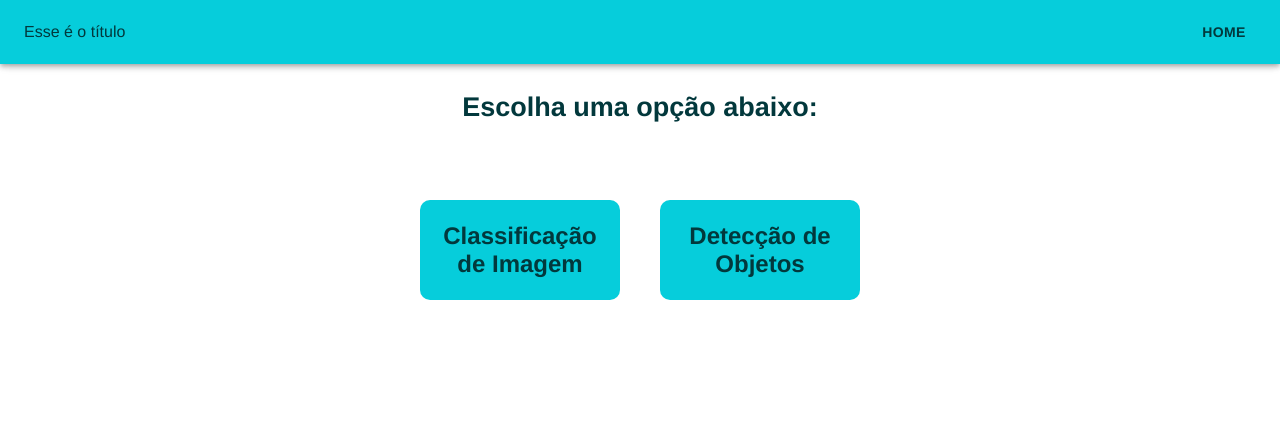
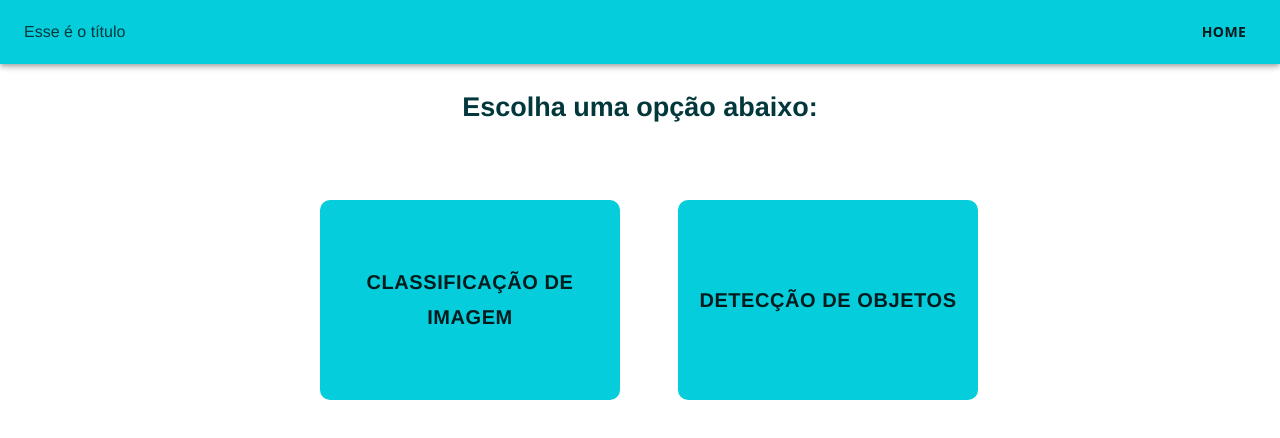
Before and after one commit to logannas/Web-brscan, a React (Create React App) app: page / in a window 1280 px wide. Shown: the top 438 px of the page. Built offline with nearby package versions, Linux system fonts and the light colour scheme.

Commit message:
bug do botão arrumado

```diff
--- a/src/components/Header/index.js
+++ b/src/components/Header/index.js
@@ -1,7 +1,7 @@
 import React from 'react';
 import '../index.css'
 import {AppBar, Button, Toolbar, makeStyles} from "@material-ui/core";
-import { Link } from 'react-router-dom';
+import { Link as RouterLink} from 'react-router-dom';
 
 const useStyles = makeStyles(() => ({
         header:{
@@ -26,6 +26,7 @@ const useStyles = makeStyles(() => ({
 const headersData=[
     {
         label: "Home",
+        href: "/",
     },
 ];
 
@@ -34,9 +35,9 @@ function Header(props){
     const {header, menuButton, toolbar} = useStyles();
 
     const getMenuButton = () =>{
-        return headersData.map(({label})=>{
+        return headersData.map(({label, href})=>{
             return(
-                <Button className={menuButton}><Link to={"/"} class="Link">{label}</Link></Button>
+                <Button {...{key: label, to:href, component: RouterLink, className:menuButton}}>{label}</Button>
             );
         });
     };
--- a/src/components/Sections/index.js
+++ b/src/components/Sections/index.js
@@ -1,14 +1,45 @@
 import React from 'react';
-import {Link} from 'react-router-dom';
+import {Link as RouterLink} from 'react-router-dom';
+import {Button, makeStyles} from "@material-ui/core";
 import '../index.css'
+
+const useStyles = makeStyles(() => ({
+    sectionButton:{
+        backgroundColor: "#06CDDB",
+        fontFamily: "Helvetica",
+        fontSize: "20px",
+        width: "300px",
+        height: "200px",
+        margin: "20px",
+        padding: "20px",
+        borderRadius: "10px",
+        fontWeight: 700,
+        size: "18px",
+        marginLeft: "38px",
+    },
+}));
 
 function Sections(props){
     var link = props.numero;
+    const {sectionButton} = useStyles();
+
+    const headersData=[
+        {
+            label: "ClassificacaoImagem",
+            href: "/upload/" + link,
+        },
+    ];
+
+    const getMenuButton = () =>{
+        return headersData.map(({label, href})=>{
+            return(
+                <Button type="button"{...{key: label, to:href, component: RouterLink, className:sectionButton}}>{props.title}</Button>
+            );
+        });
+    };
+
     return(
-        <div class="bnt">
-            <button type="button" class="efeito efeito-1"><Link to={"/upload/" + link} class="Link"> {props.title}</Link>
-            </button>
-        </div>
+        <div class="bnt">{getMenuButton()}</div>
 
     );
 }
```
